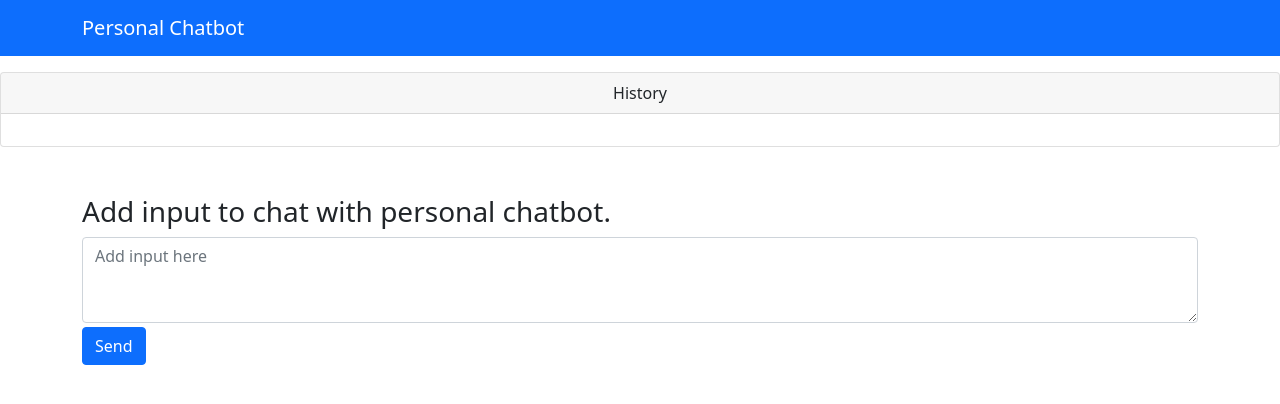
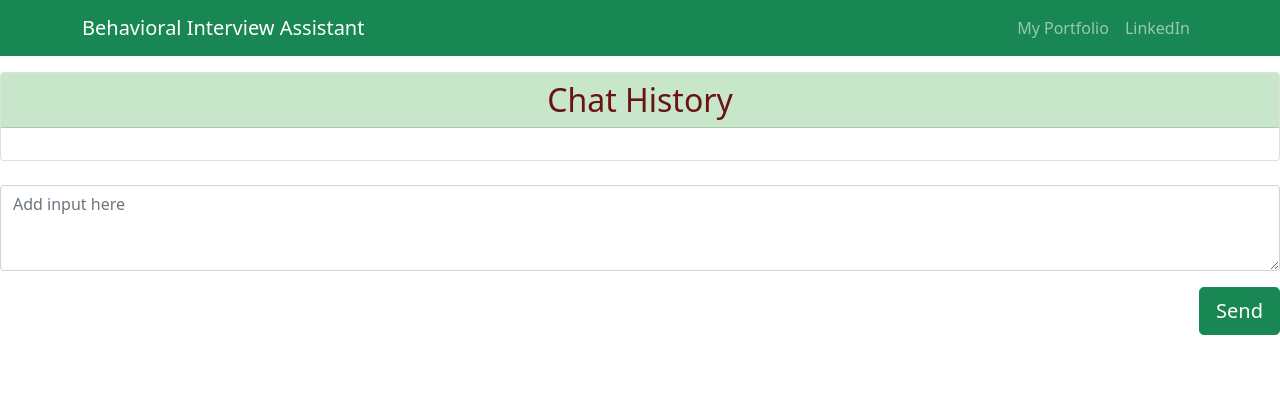
Before and after one commit to kundanpaudel/InterviewBot, a FastAPI app: page / in a window 1280 px wide. Shown: the top 404 px of the page. Run offline with FastAPI, Linux system fonts and the light colour scheme.

Commit message:
Theme changed, frontend fixes, some changes in main.py

```diff
--- a/main.py
+++ b/main.py
@@ -1,11 +1,28 @@
 import openai
-from fastapi import FastAPI, Form, Request
+from fastapi import FastAPI, Form, Request, WebSocket
 from typing import Annotated
 from fastapi.templating import Jinja2Templates
 from fastapi.responses import HTMLResponse
 
 app = FastAPI()
 templates = Jinja2Templates(directory="templates")
+
+class ConnectionManager:
+    def __init__(self):
+        self.active_connections = []
+
+    async def connect(self, websocket: WebSocket):
+        await websocket.accept()
+        await websocket.send_text("Assistant: Please type and send 'start' if you are ready to practice")
+        self.active_connections.append(websocket)
+
+    def disconnect(self, websocket: WebSocket):
+        self.active_connections.remove(websocket)
+
+    async def send_response(self, message: str, websocket: WebSocket):
+        await websocket.send_text(message)
+
+manager = ConnectionManager()
 
 @app.get("/", response_class=HTMLResponse)
 async def chat_page(request:'Request'):
@@ -15,7 +32,10 @@ chat_log = [{'role':'system',
             'content':'You are a big tech company \
             interviewer with 15 years of experience. You have a very good idea of how behavioral questions should be answered during interviews. \
             Your goal is to teach people the skill set to ace the interviews. However, you cannot give them answers. You can only give them 5 points as to how they should answer the question. \
-            Your response should ALWAYS be less than 60 words. If you are given an answer to a question, you need to analyze it and rate it between 0 to 100. While rating it, you only need to give the score and nothing else. No extra word should be used. All of your responses need to be less than 60 words. You will have to ask the user when they want to start the practice, then you will provide a question and hints to answer it. You will also ask user to input their answer to score it.'
+            Your response should ALWAYS be less than 60 words. If you are given an answer to a question, you need to analyze it and rate it between 0 to 100. While rating it, you only need to give the score and nothing else. \
+            No extra word should be used. All of your responses need to be less than 60 words. You will have to ask the user when they want to start the practice, then you will provide a question and hints to answer it. \
+            You will also ask user to input their answer to score it. Once you score the question, you will provide two line feedback along with the score. You will always start from the question: Tell me about yourself, and then move forward with other questions.\
+            Your questions should always be behavioral interview questions with hints to answer it and will not have expertise on any other domain of knowledge.'
             }]
 chat_responses = []
 
@@ -23,7 +43,7 @@ chat_responses = []
 @app.post("/", response_class=HTMLResponse)
 async def chat(request:Request, user_input:Annotated[str, Form()]):
     chat_log.append({'role':'user','content':user_input})
-    chat_responses.append(user_input)
+    chat_responses.append(f'You: {user_input}')
     response = openai.ChatCompletion.create(
         model='gpt-3.5-turbo',
         messages= chat_log,
@@ -32,5 +52,5 @@ async def chat(request:Request, user_input:Annotated[str, Form()]):
 
     bot_response = response['choices'][0]['message']['content']
     chat_log.append({'role':'assistant','content':bot_response})
-    chat_responses.append(bot_response)
+    chat_responses.append(f'Assistant: {bot_response}')
     return templates.TemplateResponse("home.html",{"request":request, "chat_responses":chat_responses})
--- a/templates/home.html
+++ b/templates/home.html
@@ -1,30 +1,25 @@
 {% include 'index.html'%}
 <div>
     <div class="card text-center mt-3">
-        <div class="card-header">
-            History
+        <div class="card-header" style="background-color: #C8E6C9; color: #6a1313;">
+            <h2 class="m-0">Chat History</h2>
         </div>
         <div class="card-body">
-            {% for response in chat_responses%}
+            {% for response in chat_responses %}
             <div>
-                - {{response}}
+                {{ response }}
             </div>
             {% endfor %}
         </div>
+    </div>
 
-    </div>
-</div>
-
-<div class="container mt-5">
-    <h3>
-        Add input to chat with personal chatbot.
-    </h3>
-    <form action="/" method="POST">
-        <div>
-            <textarea class="form-control" placeholder="Add input here" name="user_input" rows="3"></textarea>
-            <button class="btn btn-primary mt-1" type="submit">Send</button>
+    <form action="/" method="POST" class="mt-4">
+        <div class="form-group">
+            <textarea class="form-control resize-none" style="width: 100%"
+                placeholder="Add input here"
+                name="user_input" rows="3"></textarea>
         </div>
-    <form>
-
-
-</div>
+        <div class="d-flex justify-content-end">
+            <button class="btn btn-success btn-lg mt-3" type="submit">Send</button>
+        </div>
+    </form>
--- a/templates/index.html
+++ b/templates/index.html
@@ -8,7 +8,7 @@
     <!-- Bootstrap CSS -->
     <link href="https://cdn.jsdelivr.net/npm/bootstrap@5.0.2/dist/css/bootstrap.min.css" rel="stylesheet" integrity="sha384-EVSTQN3/azprG1Anm3QDgpJLIm9Nao0Yz1ztcQTwFspd3yD65VohhpuuCOmLASjC" crossorigin="anonymous">
 
-    <title>Document</title>
+    <title>Interview Bot</title>
 </head>
 <body>
     {% include 'navbar.html' %}
--- a/templates/navbar.html
+++ b/templates/navbar.html
@@ -1,5 +1,26 @@
-<nav class="navbar navbar-dark bg-primary">
-    <div class="container-md">
-        <a class="navbar-brand">Personal Chatbot</a>
+<!-- <nav class="navbar navbar-dark bg-primary">
+    <div class="container-md d-flex justify-content-center">
+        <a class="navbar-brand">Behavioral Interview Assistant</a>
+    </div>
+</nav> -->
+
+
+<nav class="navbar navbar-expand-lg navbar-dark bg-success">
+    <div class="container">
+        <a class="navbar-brand">Behavioral Interview Assistant</a>
+        <button class="navbar-toggler" type="button" data-bs-toggle="collapse" data-bs-target="#navbarNav"
+            aria-controls="navbarNav" aria-expanded="false" aria-label="Toggle navigation">
+            <span class="navbar-toggler-icon"></span>
+        </button>
+        <div class="collapse navbar-collapse justify-content-end" id="navbarNav">
+            <ul class="navbar-nav">
+                <li class="nav-item">
+                    <a class="nav-link" href="https://kundanpaudel.netlify.app/">My Portfolio</a>
+                </li>
+                <li class="nav-item">
+                    <a class="nav-link" href="https://www.linkedin.com/in/kundanpaudel/">LinkedIn</a>
+                </li>
+            </ul>
+        </div>
     </div>
 </nav>
```
